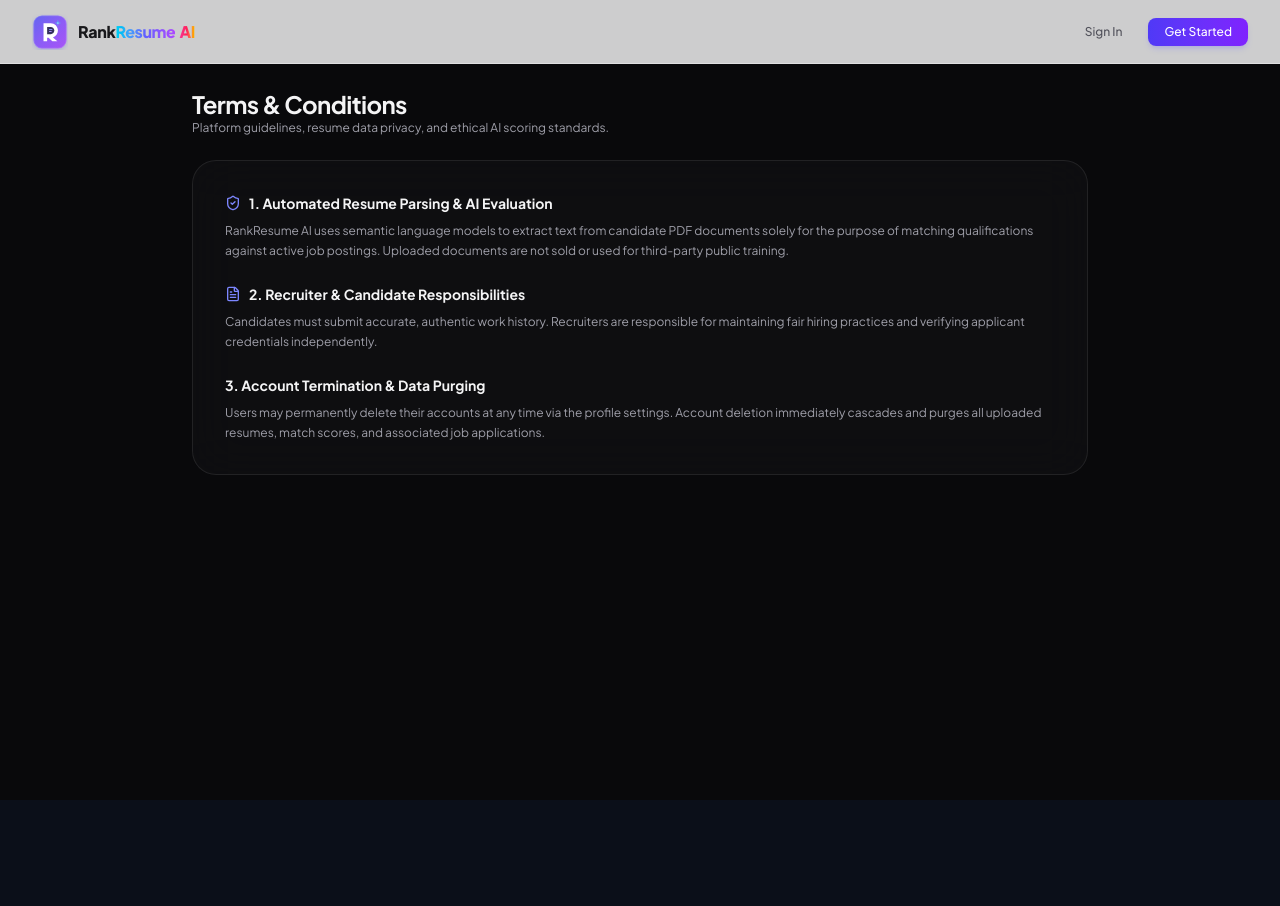
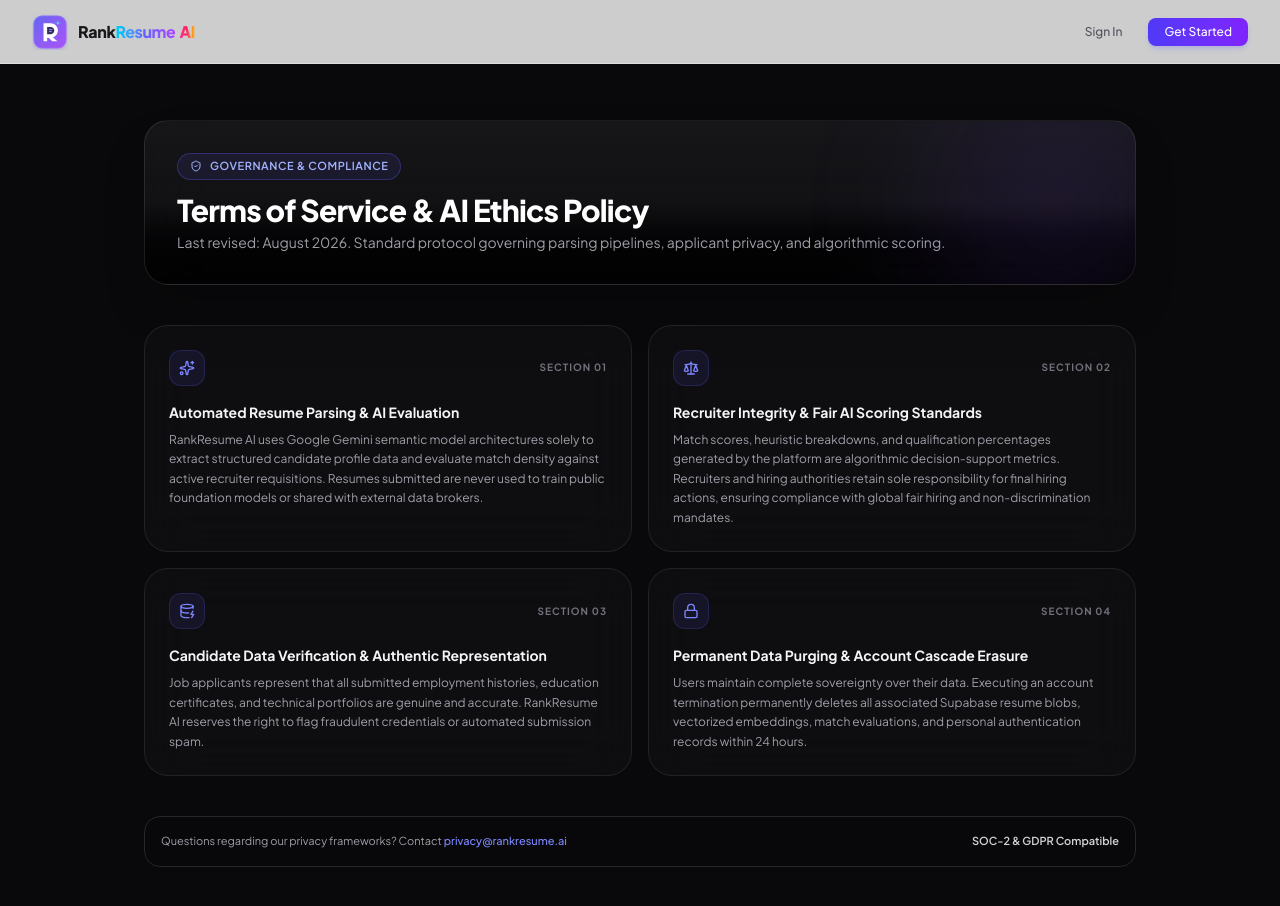
Before and after one commit to Riju-hub/RankResume-AI, a React (Vite) app in the folder frontend/: page /terms in a window 1280 px wide. Shown: the top 906 px of the page. Before the commit the page ends 800 px from the top, so only its background shows below. Built offline with nearby package versions, Linux system fonts and the light colour scheme; no server answers.

Commit message:
add help and feedback page

```diff
--- a/frontend/src/components/common/DeleteAccountModal.jsx
+++ b/frontend/src/components/common/DeleteAccountModal.jsx
@@ -1,7 +1,7 @@
 import React, { useState } from 'react';
 import { useNavigate } from 'react-router-dom';
 import { useAuthContext } from '../../context/AuthContext';
-import { AlertTriangle, Loader2, X, Trash2 } from 'lucide-react';
+import { AlertOctagon, Loader2, X, Trash2, ShieldAlert } from 'lucide-react';
 
 export const DeleteAccountModal = ({ isOpen, onClose }) => {
   const { deleteAccount, user } = useAuthContext();
@@ -14,7 +14,7 @@ export const DeleteAccountModal = ({ isOpen, onClose }) => {
 
   const handleDelete = async () => {
     if (confirmText !== 'DELETE') {
-      setError('Please type DELETE to confirm.');
+      setError('Please type DELETE to confirm account destruction.');
       return;
     }
     setIsDeleting(true);
@@ -23,58 +23,78 @@ export const DeleteAccountModal = ({ isOpen, onClose }) => {
       await deleteAccount();
       navigate('/', { replace: true });
     } catch (err) {
-      setError(err.response?.data?.message || 'Failed to delete account.');
+      setError(err.response?.data?.message || 'Failed to execute account purging.');
       setIsDeleting(false);
     }
   };
 
   return (
-    <div className="fixed inset-0 z-50 flex items-center justify-center bg-black/80 p-4 backdrop-blur-md">
-      <div className="relative w-full max-w-md overflow-hidden rounded-3xl border border-rose-500/30 bg-zinc-900/95 p-6 shadow-2xl backdrop-blur-2xl">
-        <div className="flex items-start justify-between border-b border-zinc-800/70 pb-4">
-          <div className="flex items-center gap-3">
-            <div className="flex h-10 w-10 items-center justify-center rounded-xl border border-rose-500/30 bg-rose-500/10 text-rose-400">
-              <AlertTriangle className="h-5 w-5" />
+    <div className="fixed inset-0 z-50 flex items-center justify-center bg-black/85 p-4 backdrop-blur-xl animate-in fade-in duration-200">
+      <div className="relative w-full max-w-lg overflow-hidden rounded-3xl border border-rose-500/30 bg-zinc-950/95 p-7 shadow-2xl shadow-rose-950/30 backdrop-blur-2xl">
+        {/* Glow Element */}
+        <div className="absolute -right-10 -top-10 h-40 w-40 rounded-full bg-rose-500/10 blur-3xl pointer-events-none" />
+
+        {/* Modal Header */}
+        <div className="flex items-start justify-between border-b border-zinc-800/80 pb-5">
+          <div className="flex items-center gap-3.5">
+            <div className="flex h-11 w-11 items-center justify-center rounded-2xl border border-rose-500/30 bg-rose-500/10 text-rose-400 shadow-inner">
+              <AlertOctagon className="h-5 w-5" />
             </div>
             <div>
-              <h3 className="text-base font-bold text-zinc-100">Delete Account</h3>
-              <p className="text-xs text-rose-400 font-medium">Irreversible action</p>
+              <h3 className="text-base font-bold text-zinc-100">Permanent Account Deletion</h3>
+              <p className="text-xs font-semibold uppercase tracking-wider text-rose-400">Irreversible Action</p>
             </div>
           </div>
           <button
             onClick={onClose}
-            className="rounded-lg p-1 text-zinc-400 hover:bg-zinc-800 hover:text-zinc-200"
+            className="rounded-xl p-1.5 text-zinc-400 transition-colors hover:bg-zinc-800 hover:text-zinc-200"
           >
             <X className="h-4 w-4" />
           </button>
         </div>
 
-        <div className="mt-4 space-y-3 text-xs text-zinc-400">
-          <p>
-            This action will permanently delete your account (<span className="text-zinc-200 font-semibold">{user?.email}</span>) and all associated resumes, scores, and records.
-          </p>
-          <div className="space-y-1.5 pt-2">
+        {/* Warning Body */}
+        <div className="mt-5 space-y-4 text-xs leading-relaxed text-zinc-400">
+          <div className="rounded-2xl border border-rose-500/20 bg-rose-500/5 p-4 text-rose-200/90">
+            <div className="flex items-center gap-2 font-semibold text-rose-400">
+              <ShieldAlert className="h-4 w-4" />
+              <span>Data Cascading Notice</span>
+            </div>
+            <p className="mt-1 text-[11px] text-zinc-300">
+              Terminating <span className="font-semibold text-white">{user?.email || 'this account'}</span> will permanently erase all PDF resumes, parsed applicant records, ATS candidate pipelines, and Gemini evaluations.
+            </p>
+          </div>
+
+          <div className="space-y-2 pt-1">
             <label className="text-[11px] font-semibold uppercase tracking-wider text-zinc-400">
               Type <span className="font-mono font-bold text-rose-400">DELETE</span> to confirm
             </label>
             <input
               type="text"
               value={confirmText}
-              onChange={(e) => setConfirmText(e.target.value)}
+              onChange={(e) => {
+                setConfirmText(e.target.value);
+                if (error) setError('');
+              }}
               placeholder="DELETE"
-              className="h-10 w-full rounded-xl border border-zinc-800 bg-zinc-950/70 px-3.5 text-xs font-medium text-zinc-100 outline-none focus:border-rose-500/60 focus:ring-2 focus:ring-rose-500/20"
+              className="h-11 w-full rounded-xl border border-zinc-800 bg-zinc-900/80 px-4 font-mono text-xs font-bold text-white placeholder-zinc-600 outline-none transition-all focus:border-rose-500/70 focus:ring-4 focus:ring-rose-500/10"
             />
           </div>
 
-          {error && <p className="text-xs text-rose-400 font-medium">{error}</p>}
+          {error && (
+            <p className="rounded-lg bg-rose-500/10 px-3 py-1.5 text-xs font-medium text-rose-400 border border-rose-500/20">
+              {error}
+            </p>
+          )}
         </div>
 
-        <div className="mt-6 flex items-center justify-end gap-2.5 border-t border-zinc-800/70 pt-4">
+        {/* Action Controls */}
+        <div className="mt-6 flex items-center justify-end gap-3 border-t border-zinc-800/80 pt-5">
           <button
             type="button"
             onClick={onClose}
             disabled={isDeleting}
-            className="h-9 rounded-xl border border-zinc-800 bg-zinc-900 px-4 text-xs font-medium text-zinc-300 hover:bg-zinc-800"
+            className="h-10 rounded-xl border border-zinc-800 bg-zinc-900/90 px-5 text-xs font-semibold text-zinc-300 transition-all hover:bg-zinc-800 active:scale-95"
           >
             Cancel
           </button>
@@ -82,13 +102,24 @@ export const DeleteAccountModal = ({ isOpen, onClose }) => {
             type="button"
             onClick={handleDelete}
             disabled={confirmText !== 'DELETE' || isDeleting}
-            className="inline-flex h-9 items-center gap-1.5 rounded-xl bg-rose-600 px-4 text-xs font-medium text-white shadow-lg shadow-rose-600/20 hover:bg-rose-500 disabled:opacity-50 disabled:cursor-not-allowed"
+            className="inline-flex h-10 items-center gap-2 rounded-xl bg-gradient-to-r from-rose-600 via-rose-500 to-red-600 px-5 text-xs font-semibold text-white shadow-lg shadow-rose-600/25 transition-all hover:scale-[1.02] hover:shadow-rose-600/35 active:scale-95 disabled:cursor-not-allowed disabled:opacity-40 disabled:hover:scale-100"
           >
-            {isDeleting ? <Loader2 className="h-3.5 w-3.5 animate-spin" /> : <Trash2 className="h-3.5 w-3.5" />}
-            <span>Permanently Delete</span>
+            {isDeleting ? (
+              <>
+                <Loader2 className="h-3.5 w-3.5 animate-spin" />
+                <span>Purging Data...</span>
+              </>
+            ) : (
+              <>
+                <Trash2 className="h-3.5 w-3.5" />
+                <span>Permanently Delete</span>
+              </>
+            )}
           </button>
         </div>
       </div>
     </div>
   );
 };
+
+export default DeleteAccountModal;
--- a/frontend/src/components/common/TermsConditions.jsx
+++ b/frontend/src/components/common/TermsConditions.jsx
@@ -1,41 +1,88 @@
 import React from 'react';
-import { ShieldCheck, FileText } from 'lucide-react';
+import { ShieldCheck, FileCheck, Lock, DatabaseZap, Scale, Sparkles } from 'lucide-react';
+
+const SECTIONS = [
+  {
+    icon: Sparkles,
+    badge: 'Section 01',
+    title: 'Automated Resume Parsing & AI Evaluation',
+    content:
+      'RankResume AI uses Google Gemini semantic model architectures solely to extract structured candidate profile data and evaluate match density against active recruiter requisitions. Resumes submitted are never used to train public foundation models or shared with external data brokers.'
+  },
+  {
+    icon: Scale,
+    badge: 'Section 02',
+    title: 'Recruiter Integrity & Fair AI Scoring Standards',
+    content:
+      'Match scores, heuristic breakdowns, and qualification percentages generated by the platform are algorithmic decision-support metrics. Recruiters and hiring authorities retain sole responsibility for final hiring actions, ensuring compliance with global fair hiring and non-discrimination mandates.'
+  },
+  {
+    icon: DatabaseZap,
+    badge: 'Section 03',
+    title: 'Candidate Data Verification & Authentic Representation',
+    content:
+      'Job applicants represent that all submitted employment histories, education certificates, and technical portfolios are genuine and accurate. RankResume AI reserves the right to flag fraudulent credentials or automated submission spam.'
+  },
+  {
+    icon: Lock,
+    badge: 'Section 04',
+    title: 'Permanent Data Purging & Account Cascade Erasure',
+    content:
+      'Users maintain complete sovereignty over their data. Executing an account termination permanently deletes all associated Supabase resume blobs, vectorized embeddings, match evaluations, and personal authentication records within 24 hours.'
+  }
+];
 
 export const TermsConditions = () => {
   return (
-    <div className="mx-auto max-w-4xl space-y-6">
-      <div>
-        <h1 className="text-xl font-bold tracking-tight text-zinc-100 sm:text-2xl">Terms & Conditions</h1>
-        <p className="text-xs text-zinc-400">Platform guidelines, resume data privacy, and ethical AI scoring standards.</p>
+    <div className="mx-auto max-w-5xl space-y-10 px-4 py-8">
+      {/* Header Banner */}
+      <div className="relative overflow-hidden rounded-3xl border border-white/10 bg-gradient-to-b from-zinc-900/90 via-zinc-900/60 to-black/80 p-8 backdrop-blur-2xl shadow-2xl">
+        <div className="absolute -right-12 -top-12 h-64 w-64 rounded-full bg-violet-500/10 blur-3xl pointer-events-none" />
+
+        <div className="inline-flex items-center gap-2 rounded-full border border-indigo-500/30 bg-indigo-500/10 px-3 py-1 text-[11px] font-semibold uppercase tracking-wider text-indigo-300">
+          <ShieldCheck className="h-3 w-3" />
+          Governance & Compliance
+        </div>
+        <h1 className="mt-3 text-2xl font-black tracking-tight text-white sm:text-3xl">
+          Terms of Service & AI Ethics Policy
+        </h1>
+        <p className="mt-1 text-sm text-zinc-400">
+          Last revised: August 2026. Standard protocol governing parsing pipelines, applicant privacy, and algorithmic scoring.
+        </p>
       </div>
 
-      <div className="space-y-6 rounded-3xl border border-zinc-800/80 bg-zinc-900/40 p-6 sm:p-8 backdrop-blur-xl text-xs text-zinc-300 leading-relaxed">
-        <section className="space-y-2">
-          <h2 className="text-sm font-bold text-zinc-100 flex items-center gap-2">
-            <ShieldCheck className="h-4 w-4 text-indigo-400" />
-            1. Automated Resume Parsing & AI Evaluation
-          </h2>
-          <p className="text-zinc-400">
-            RankResume AI uses semantic language models to extract text from candidate PDF documents solely for the purpose of matching qualifications against active job postings. Uploaded documents are not sold or used for third-party public training.
-          </p>
-        </section>
+      {/* Structured Terms Grid */}
+      <div className="grid grid-cols-1 gap-4 md:grid-cols-2">
+        {SECTIONS.map((item, idx) => {
+          const Icon = item.icon;
+          return (
+            <div
+              key={idx}
+              className="relative overflow-hidden rounded-3xl border border-zinc-800/80 bg-zinc-900/40 p-6 backdrop-blur-xl transition-all duration-300 hover:border-zinc-700/80 hover:bg-zinc-900/60 hover:shadow-xl hover:shadow-black/40"
+            >
+              <div className="flex items-center justify-between">
+                <div className="flex h-9 w-9 items-center justify-center rounded-xl border border-indigo-500/20 bg-indigo-500/10 text-indigo-400">
+                  <Icon className="h-4 w-4" />
+                </div>
+                <span className="text-[10px] font-bold uppercase tracking-widest text-zinc-500">
+                  {item.badge}
+                </span>
+              </div>
+              <h2 className="mt-4 text-sm font-bold text-zinc-100">
+                {item.title}
+              </h2>
+              <p className="mt-2 text-xs leading-relaxed text-zinc-400">
+                {item.content}
+              </p>
+            </div>
+          );
+        })}
+      </div>
 
-        <section className="space-y-2">
-          <h2 className="text-sm font-bold text-zinc-100 flex items-center gap-2">
-            <FileText className="h-4 w-4 text-indigo-400" />
-            2. Recruiter & Candidate Responsibilities
-          </h2>
-          <p className="text-zinc-400">
-            Candidates must submit accurate, authentic work history. Recruiters are responsible for maintaining fair hiring practices and verifying applicant credentials independently.
-          </p>
-        </section>
-
-        <section className="space-y-2">
-          <h2 className="text-sm font-bold text-zinc-100">3. Account Termination & Data Purging</h2>
-          <p className="text-zinc-400">
-            Users may permanently delete their accounts at any time via the profile settings. Account deletion immediately cascades and purges all uploaded resumes, match scores, and associated job applications.
-          </p>
-        </section>
+      {/* Compliance Footer Note */}
+      <div className="flex items-center justify-between rounded-2xl border border-zinc-800 bg-zinc-950/60 p-4 text-[11px] text-zinc-400 backdrop-blur-md">
+        <span>Questions regarding our privacy frameworks? Contact <span className="text-indigo-400 font-medium">privacy@rankresume.ai</span></span>
+        <span className="font-semibold text-zinc-300">SOC-2 & GDPR Compatible</span>
       </div>
     </div>
   );
```
Also changed, not shown: frontend/src/components/common/HelpFeedback.jsx (+154 -35 lines).
